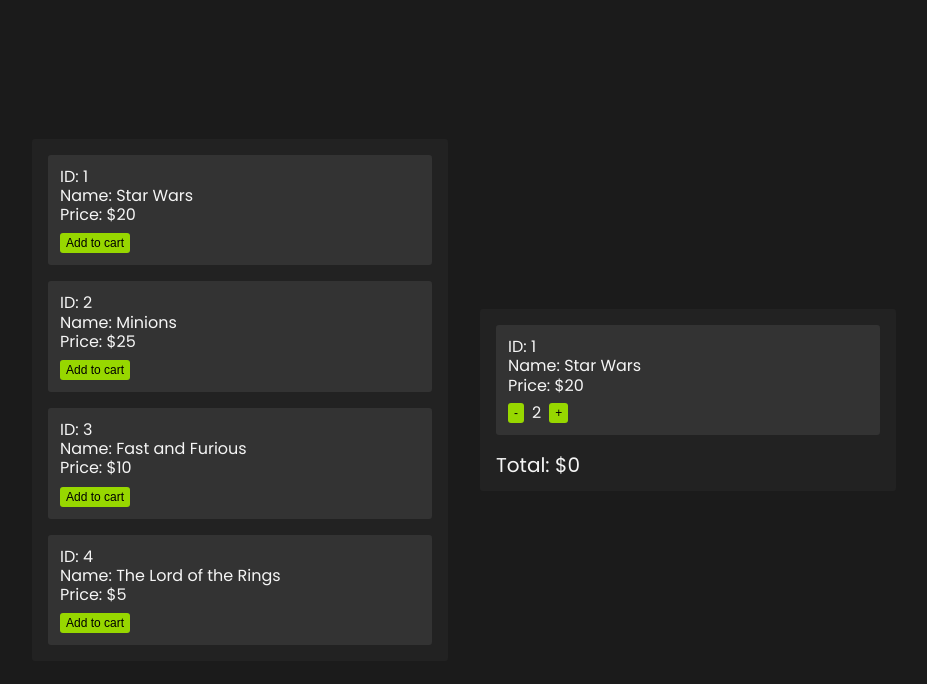
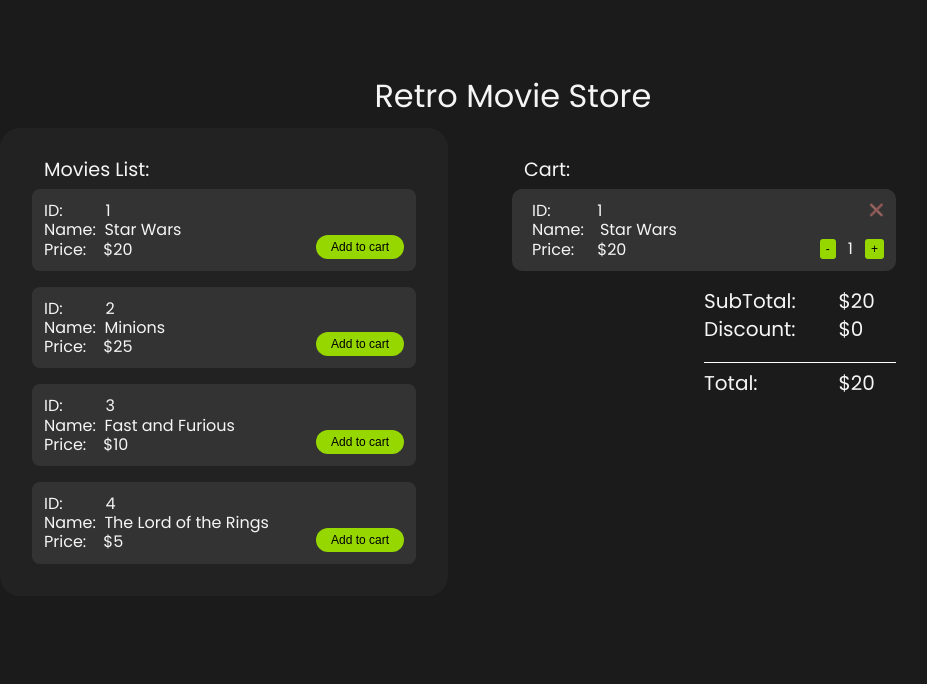
Before and after one commit to mediastream/mediastream-challenge-react, a React (Create React App) app: page /01 in a window 1280 px wide. Shown: the top 684 px of the page, without its empty margins (176-1103 px from the left). Built offline with nearby package versions, Linux system fonts and the light colour scheme.

Commit message:
Exercise 01 (Julian Adams)

```diff
--- a/src/components/pages/Exercise01/assets/styles.css
+++ b/src/components/pages/Exercise01/assets/styles.css
@@ -4,26 +4,41 @@
   height: 100vh;
   width: 100vw;
   display: flex;
-  align-items: center;
   justify-content: center;
+  position: relative;
+}
+
+.section__title {
+  position: absolute;
+  top: 10%;
+  left: 43%;
+  font-size: 2rem;
 }
 
 .movies__list, .movies__cart {
   width: 24em;
+  height: fit-content;
+  margin-top: 10%;
+  padding: 2rem;
 }
 
 .movies__list {
   background-color: #222222;
-  padding: 1em;
-  border-radius: .2em;
+  border-radius: 20px;
   margin-right: 2em;
 }
 
 .movies__list-card {
   background-color: #333333;
   margin-bottom: 1rem;
-  padding: .75em;
-  border-radius: .2em;
+  padding: 12px;
+  border-radius: .5em;
+  position: relative;
+}
+.cart__title {
+  font-size: 1.2rem;
+  margin-bottom: 10px;
+  margin-left: 12px;
 }
 
 .movies__list-card:last-child {
@@ -40,22 +55,43 @@
   border: none;
   cursor: pointer;
   font-size: .75em;
-  border-radius: .25em;
-  margin-top: .75em;
-  padding: .25em .5em;
+  border-radius: 20px;
+  padding: 5px 15px;
+  position: absolute;
+  bottom: 12px;
+  right: 12px;
 }
 
 .movies__cart {
-  background-color: #222222;
-  padding: 1em;
   border-radius: .2em;
+}
+.movies__cart .cart__empty {
+  padding-top: 10px;
+  padding-left: 10px;
 }
 
 .movies__cart-card {
   background-color: #333333;
   margin-bottom: 1rem;
   padding: .75em;
-  border-radius: .2em;
+  border-radius: 10px;
+  display: flex;
+  flex-direction: column;
+  position: relative;
+}
+
+.movies__cart-card .movies__cart-card-remove {
+  cursor: pointer;
+  position: absolute;
+  top: 15px;
+  right: 12px;
+  font-size: 12px;
+  filter: grayscale(0.7);
+  transition: filter 1s cubic-bezier();
+}
+
+.movies__cart-card .movies__cart-card-remove:hover {
+  filter: none;
 }
 
 .movies__cart-card:last-child {
@@ -65,12 +101,25 @@
 .movies__cart-card ul li {
   font-size: 1em;
   line-height: 120%;
+  display: flex;
+  flex-direction: row;
+}
+
+.movies__cart-card ul li span:nth-child(1) {
+  flex: 0.15
+}
+
+.movies__cart-card ul li span:nth-child(2) {
+  flex: 0.85
 }
 
 .movies__cart-card-quantity {
   display: flex;
   align-items: center;
-  margin-top: .5em;
+  gap: 4px;
+  position: absolute;
+  bottom: 12px;
+  right: 12px;
 }
 
 .movies__cart-card span {
@@ -87,6 +136,39 @@
 }
 
 .movies__cart-total {
+  width: 50%;
   margin-top: 1em;
+  margin-left: auto;
   font-size: 1.25em;
+  display: flex;
+  flex-direction: column;
+  align-items: flex-end;
 }
+
+.movies__cart-total p {
+  width: 100%;
+  display: flex;
+  flex-direction: row;
+  margin-bottom: 8px;
+}
+
+.movies__cart-total p:last-of-type {
+  margin-top: 10px;
+  padding-top: 10px;
+  border-top: 1px solid #ffffff;
+}
+
+.movies__cart-total span:nth-child(1) {
+  flex: 0.7;
+  display: flex;
+  flex-direction: column;
+}
+
+.movies__cart-total span:nth-child(2) {
+  flex: 0.3;
+}
+
+.movies__cart-total small {
+  font-size: 12px;
+  margin-top: 5px;
+}
--- /dev/null
+++ b/src/components/pages/Exercise01/components/MovieCartItem.js
@@ -0,0 +1,58 @@
+import React, { memo } from "react";
+
+export const CART_OPERATION = {
+  INCREMENT: "INCREMENT",
+  DECREMENT: "DECREMENT",
+};
+
+const MovieCartItem = ({
+  id,
+  name,
+  price,
+  quantity,
+  modifyQty,
+  removeItem,
+}) => {
+  return (
+    <li className="movies__cart-card">
+      <div
+        title="Remover"
+        className="movies__cart-card-remove"
+        onClick={() => removeItem({ id })}
+      >
+        ❌
+      </div>
+
+      <ul>
+        <li>
+          <span>ID:</span>
+          <span>{id}</span>
+        </li>
+        <li>
+          <span>Name:</span>
+          <span>{name}</span>
+        </li>
+        <li>
+          <span>Price:</span>
+          <span>${price}</span>
+        </li>
+      </ul>
+
+      <div className="movies__cart-card-quantity">
+        <button
+          onClick={() => modifyQty(CART_OPERATION.DECREMENT, { id }, quantity)}
+        >
+          -
+        </button>
+        <span>{quantity}</span>
+        <button
+          onClick={() => modifyQty(CART_OPERATION.INCREMENT, { id }, quantity)}
+        >
+          +
+        </button>
+      </div>
+    </li>
+  );
+};
+
+export default memo(MovieCartItem);
--- /dev/null
+++ b/src/components/pages/Exercise01/components/MovieList.js
@@ -0,0 +1,26 @@
+import React from "react";
+
+const MoviesList = ({ movies = [], addItemToCart }) => (
+  <div className="movies__list">
+    {!!movies.length && <p className="cart__title">{`Movies List:`}</p>}
+
+    <ul>
+      {movies.map((movie) => (
+        <li key={movie.id} className="movies__list-card">
+          <ul>
+            <li>
+              ID: &nbsp;&nbsp;&nbsp;&nbsp;&nbsp;&nbsp;&nbsp;&nbsp;&nbsp;
+              {movie.id}
+            </li>
+            <li>Name: &nbsp;{movie.name}</li>
+            <li>Price:&nbsp;&nbsp;&nbsp;&nbsp;{`$${movie.price}`}</li>
+          </ul>
+
+          <button onClick={() => addItemToCart(movie)}>Add to cart</button>
+        </li>
+      ))}
+    </ul>
+  </div>
+);
+
+export default MoviesList;
--- /dev/null
+++ b/src/components/pages/Exercise01/components/MoviesCart.js
@@ -0,0 +1,72 @@
+import React, { memo, useMemo } from "react";
+import MovieCartItem, { CART_OPERATION } from "./MovieCartItem";
+
+const MoviesCart = ({
+  cartItems = [],
+  itemIndex = {},
+  discount = {},
+  modifyQty,
+  removeItem,
+}) => {
+  const totalValue = useMemo(
+    () =>
+      cartItems.reduce(
+        (total, item) => total + item.price * (itemIndex[item.id] || 1),
+        0
+      ),
+    [cartItems, itemIndex]
+  );
+
+  const discountValue = useMemo(
+    () => totalValue * (discount.totalDiscount || 0),
+    [totalValue, discount]
+  );
+
+  return (
+    <div className="movies__cart">
+      {!cartItems.length && <p className="cart__empty">{`<Empty Cart>`}</p>}
+
+      {!!cartItems.length && <p className="cart__title">{`Cart:`}</p>}
+      <ul>
+        {cartItems.map((movie) => (
+          <MovieCartItem
+            id={movie.id}
+            key={movie.id}
+            name={movie.name}
+            price={movie.price}
+            quantity={itemIndex[movie.id]}
+            modifyQty={modifyQty}
+            removeItem={removeItem}
+          />
+        ))}
+      </ul>
+
+      <div className="movies__cart-total">
+        <p>
+          <span>SubTotal:</span>
+          <span>{`$${totalValue}`}</span>
+        </p>
+
+        <p>
+          <span>
+            Discount:
+            <small>
+              {discount.rules && discount.rules.length
+                ? `(Promotion: ${discount.rules.join(", ")})`
+                : ""}
+            </small>
+          </span>
+          <span>{`$${discountValue}`}</span>
+        </p>
+
+        <p>
+          <span>Total:</span>
+          <span>{`$${totalValue - discountValue}`}</span>
+        </p>
+      </div>
+    </div>
+  );
+};
+
+export { CART_OPERATION };
+export default memo(MoviesCart);
--- a/src/components/pages/Exercise01/index.js
+++ b/src/components/pages/Exercise01/index.js
@@ -11,116 +11,127 @@
  * You can modify all the code, this component isn't well designed intentionally. You can redesign it as you need.
  */
 
-import './assets/styles.css'
-import { useState } from 'react'
+import { useEffect, useState } from "react";
+import MoviesCart, { CART_OPERATION } from "./components/MoviesCart";
+import MoviesList from "./components/MovieList";
+import "./assets/styles.css";
 
-export default function Exercise01 () {
 const movies = [
   {
     id: 1,
-      name: 'Star Wars',
-      price: 20
+    name: "Star Wars",
+    price: 20,
   },
   {
     id: 2,
-      name: 'Minions',
-      price: 25
+    name: "Minions",
+    price: 25,
   },
   {
     id: 3,
-      name: 'Fast and Furious',
-      price: 10
+    name: "Fast and Furious",
+    price: 10,
   },
   {
     id: 4,
-      name: 'The Lord of the Rings',
-      price: 5
-    }
-  ]
+    name: "The Lord of the Rings",
+    price: 5,
+  },
+];
 
 const discountRules = [
   {
     m: [3, 2],
-      discount: 0.25
+    discount: 0.25,
   },
   {
     m: [2, 4, 1],
-      discount: 0.5
+    discount: 0.5,
   },
   {
     m: [4, 2],
-      discount: 0.1
+    discount: 0.1,
+  },
+];
+
+const Exercise01 = () => {
+  const [cart, setCart] = useState([movies[0]]);
+  const [cartIndex, setCartIndex] = useState({ [movies[0].id]: 1 });
+  const [appliedDiscount, setAppliedDiscount] = useState({
+    totalDiscount: 0,
+    rules: [],
+  });
+
+  const addItemToCart = (item) => {
+    let prevItemQty = (cartIndex && cartIndex[item.id]) || 0;
+    if (!cartIndex[item.id]) {
+      setCart((prevCart) => [...prevCart, item]);
     }
-  ]
+    modifyQty(CART_OPERATION.INCREMENT, item, prevItemQty);
+  };
 
-  const [cart, setCart] = useState([
-    {
-      id: 1,
-      name: 'Star Wars',
-      price: 20,
-      quantity: 2
+  const removeItemFromCart = (item) => {
+    const cartIndexCpy = { ...cartIndex };
+    delete cartIndexCpy[item.id];
+    setCartIndex({ ...cartIndexCpy });
+    const nextCartItems = cart.filter((cartItem) => cartItem.id !== item.id);
+    setCart(nextCartItems);
+  };
+
+  const modifyQty = (operation, item, value) => {
+    if (operation === CART_OPERATION.INCREMENT) {
+      return setCartIndex((prevCartIndex) => ({
+        ...prevCartIndex,
+        [item.id]: value + 1,
+      }));
     }
-  ])
+    if (operation === CART_OPERATION.DECREMENT) {
+      if (value <= 1) {
+        return removeItemFromCart(item);
+      }
+      return setCartIndex((prevCartIndex) => ({
+        ...prevCartIndex,
+        [item.id]: value - 1,
+      }));
+    }
+  };
 
-  const getTotal = () => 0 // TODO: Implement this
+  useEffect(() => {
+    const addedMoviesIds = Object.keys(cartIndex).sort();
+    if (addedMoviesIds.length) {
+      let ruleIdx = 1;
+      let totalDiscount = 0;
+      const appliedRules = [];
+      for (const discRule of discountRules) {
+        const ruleMovieIds = discRule.m.sort().map(String);
+        const hasAllIds = ruleMovieIds.every((rmi) =>
+          addedMoviesIds.includes(rmi)
+        );
+        if (hasAllIds) {
+          appliedRules.push(ruleIdx);
+          totalDiscount += discRule.discount;
+        }
+        ruleIdx++;
+      }
+      setAppliedDiscount({ totalDiscount, rules: appliedRules });
+    }
+  }, [cartIndex]);
 
   return (
     <section className="exercise01">
-      <div className="movies__list">
-        <ul>
-          {movies.map(o => (
-            <li className="movies__list-card">
-              <ul>
-                <li>
-                  ID: {o.id}
-                </li>
-                <li>
-                  Name: {o.name}
-                </li>
-                <li>
-                  Price: ${o.price}
-                </li>
-              </ul>
-              <button onClick={() => console.log('Add to cart', o)}>
-                Add to cart
-              </button>
-            </li>
-          ))}
-        </ul>
-      </div>
-      <div className="movies__cart">
-        <ul>
-          {cart.map(x => (
-            <li className="movies__cart-card">
-              <ul>
-                <li>
-                  ID: {x.id}
-                </li>
-                <li>
-                  Name: {x.name}
-                </li>
-                <li>
-                  Price: ${x.price}
-                </li>
-              </ul>
-              <div className="movies__cart-card-quantity">
-                <button onClick={() => console.log('Decrement quantity', x)}>
-                  -
-                </button>
-                <span>
-                  {x.quantity}
-                </span>
-                <button onClick={() => console.log('Increment quantity', x)}>
-                  +
-                </button>
-              </div>
-            </li>
-          ))}
-        </ul>
-        <div className="movies__cart-total">
-          <p>Total: ${getTotal()}</p>
-        </div>
-      </div>
+      <h1 className="section__title">Retro Movie Store</h1>
+
+      <MoviesList movies={movies} addItemToCart={addItemToCart} />
+
+      <MoviesCart
+        cartItems={cart}
+        itemIndex={cartIndex}
+        modifyQty={modifyQty}
+        discount={appliedDiscount}
+        removeItem={removeItemFromCart}
+      />
     </section>
-  )
-}
+  );
+};
+
+export default Exercise01;
```
Lines whose indentation alone changed are shown as unchanged.
